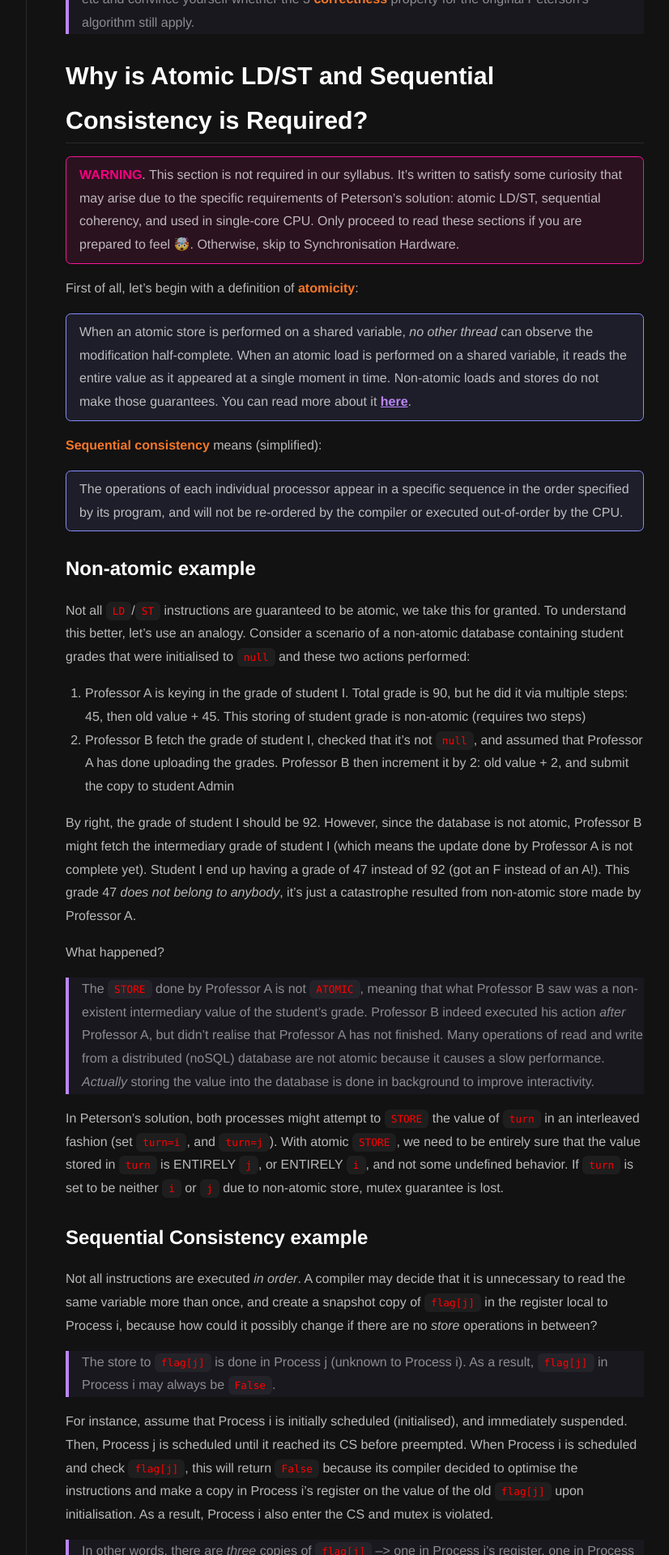
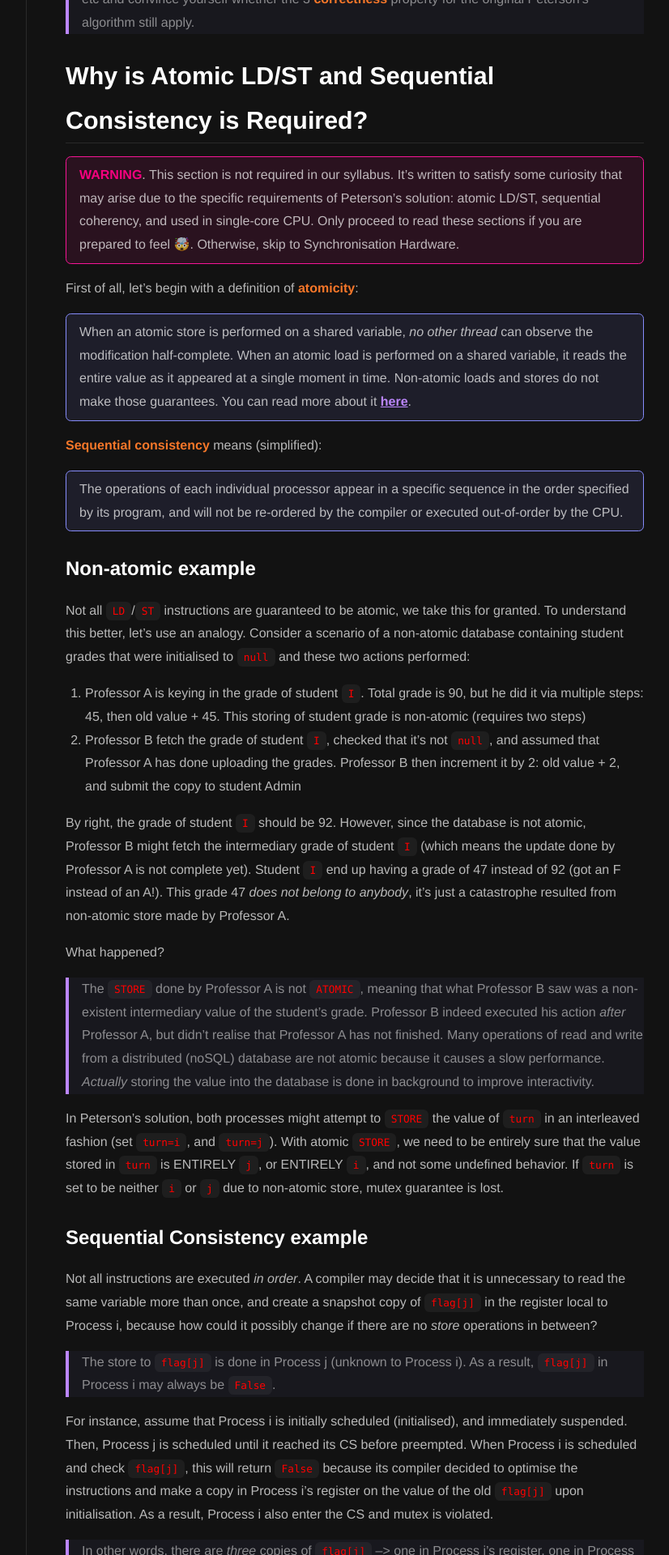
Before and after one commit to natalieagus/50005-2023, a Jekyll site: the page built from _os_notes/week4-2_solutions.md, in a window 1280 px wide. Shown: the part 3080-5000 px from the top of the page at 81% size, without its empty margins (217-1043 px from the left). Built offline with Jekyll 4.4.1, drawn with Linux system fonts in a browser that asks for light colours; nearby versions of some CDN libraries.

````diff
--- a/_os_notes/week4-2_solutions.md
+++ b/_os_notes/week4-2_solutions.md
@@ -106,10 +106,10 @@ The operations of each individual processor appear in a specific sequence in the
 
 ### Non-atomic example
 Not all `LD`/`ST` instructions are guaranteed to be atomic, we take this for granted. To understand this better, let's use an analogy. Consider a scenario of a non-atomic database containing student grades that were initialised to `null` and these two actions performed:
-1. Professor A is keying in the grade of student I. Total grade is 90, but he did it via multiple steps: 45, then old value + 45. This storing of student grade is non-atomic (requires two steps)
-2. Professor B fetch the grade of student I, checked that it's not `null`, and assumed that Professor A has done uploading the grades. Professor B then increment it by 2: old value + 2, and submit the copy to student Admin
+1. Professor A is keying in the grade of student `I`. Total grade is 90, but he did it via multiple steps: 45, then old value + 45. This storing of student grade is non-atomic (requires two steps)
+2. Professor B fetch the grade of student `I`, checked that it's not `null`, and assumed that Professor A has done uploading the grades. Professor B then increment it by 2: old value + 2, and submit the copy to student Admin
 
-By right, the grade of student I should be 92. However, since the database is not atomic, Professor B might fetch the intermediary grade of student I (which means the update done by Professor A is not complete yet). Student I end up having a grade of 47 instead of 92 (got an F instead of an A!). This grade 47 *does not belong to anybody*, it's just a catastrophe resulted from non-atomic store made by Professor A.
+By right, the grade of student `I` should be 92. However, since the database is not atomic, Professor B might fetch the intermediary grade of student `I` (which means the update done by Professor A is not complete yet). Student `I` end up having a grade of 47 instead of 92 (got an F instead of an A!). This grade 47 *does not belong to anybody*, it's just a catastrophe resulted from non-atomic store made by Professor A.
 
 What happened?
 > The `STORE` done by Professor A is not `ATOMIC`, meaning that what Professor B saw was a non-existent intermediary value of the student's grade. Professor B indeed executed his action *after* Professor A, but didn't realise that Professor A has not finished. Many operations of read and write from a distributed (noSQL) database are not atomic because it causes a slow performance. *Actually* storing the value into the database is done in background to improve interactivity.
@@ -130,7 +130,7 @@ while(flag[j] == True and turn == j); // LOAD from flag[j]
 flag[i] = True  // STORE from flag[i]
 // CS...
 // ...
-flag[i = False
+flag[i] = False
 ```
 > On modern operating system where you have multiple processors, the order of LOAD and STORE instructions can change if these instructions are not dealing with same memory addresses. You can obviously find out why the above is disastrous.
 
````
